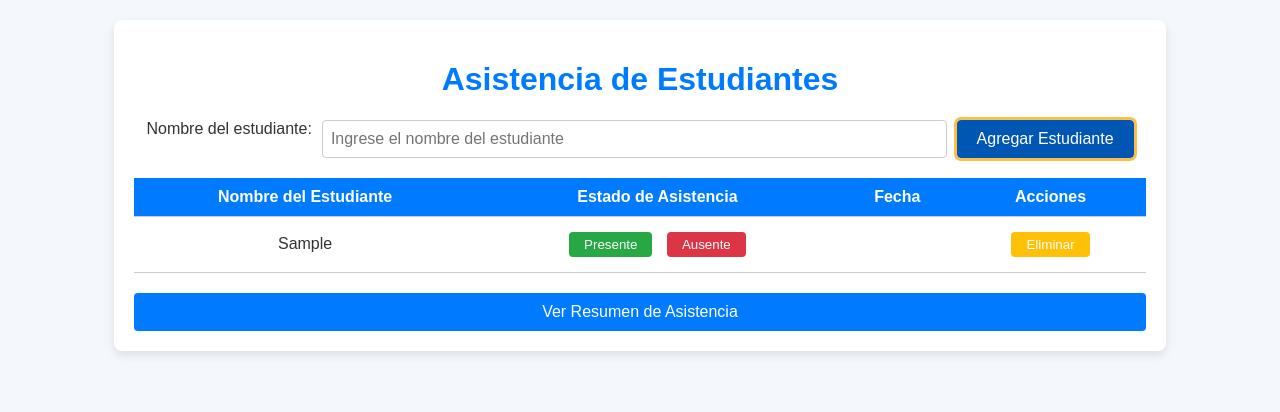
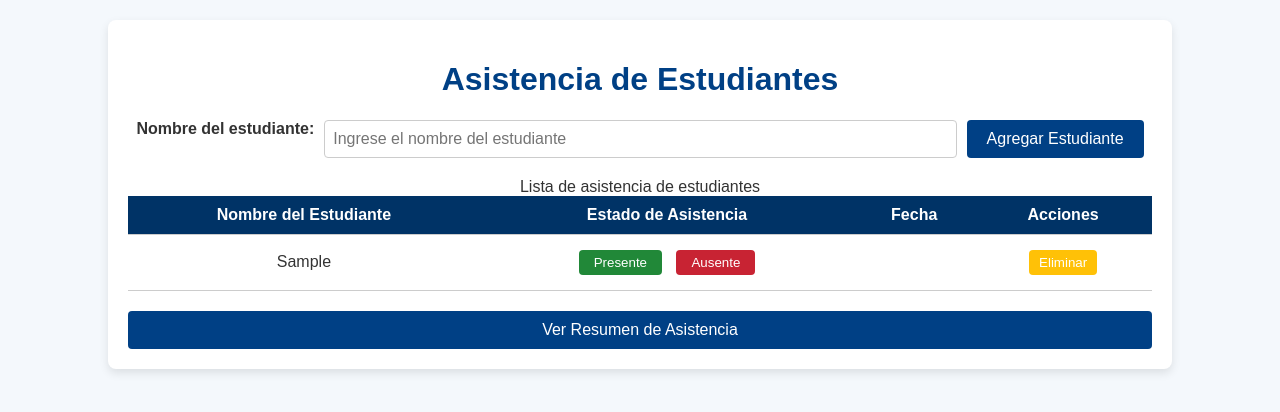
Before and after one commit to ALONDRAAH/asistencia-estudiantes, a plain HTML site: page index.html in a window 1280 px wide. Both pictures are taken after typing "Sample" into the empty fields and a click on the button "Agregar Estudiante". Drawn offline with Linux system fonts and the light colour scheme.

Commit message:
velidacion de errores wave en html y css

```diff
--- a/index.html
+++ b/index.html
@@ -21,13 +21,17 @@
           required
           aria-describedby="student-name-description"
         />
-        <button onclick="agregarEstudiante()" aria-label="Agregar estudiante">
-          Agregar Estudiante
-        </button>
+        <button onclick="agregarEstudiante()">Agregar Estudiante</button>
       </section>
 
       <section class="attendance-table">
-        <table id="attendance-list" role="table">
+        <table
+          id="attendance-list"
+          aria-labelledby="attendance-table-description"
+        >
+          <caption id="attendance-table-description">
+            Lista de asistencia de estudiantes
+          </caption>
           <thead>
             <tr>
               <th scope="col">Nombre del Estudiante</th>
@@ -41,9 +45,7 @@
       </section>
 
       <section class="summary">
-        <button onclick="verResumen()" aria-label="Ver resumen de asistencia">
-          Ver Resumen de Asistencia
-        </button>
+        <button onclick="verResumen()">Ver Resumen de Asistencia</button>
       </section>
     </div>
 
--- a/styles.css
+++ b/styles.css
@@ -2,6 +2,8 @@ body {
   font-family: Arial, sans-serif;
   background-color: #f4f8fc;
   color: #333;
+  margin: 0;
+  padding: 0;
 }
 
 .container {
@@ -15,7 +17,7 @@ body {
 
 header h1 {
   text-align: center;
-  color: #007bff;
+  color: #004085;
 }
 
 .add-student {
@@ -25,6 +27,8 @@ header h1 {
 }
 
 .add-student label {
+  font-size: 16px;
+  font-weight: bold;
   margin-right: 10px;
 }
 
@@ -39,7 +43,7 @@ header h1 {
 
 .add-student button {
   padding: 10px 20px;
-  background-color: #0056b3;
+  background-color: #004085;
   color: white;
   font-size: 16px;
   border: none;
@@ -48,11 +52,7 @@ header h1 {
 }
 
 .add-student button:hover {
-  background-color: #004085;
-}
-
-.add-student button:focus {
-  outline: 3px solid #ffbf47;
+  background-color: #003366;
 }
 
 .attendance-table table {
@@ -69,7 +69,7 @@ header h1 {
 }
 
 .attendance-table th {
-  background-color: #007bff;
+  background-color: #003366;
   color: white;
 }
 
@@ -82,29 +82,24 @@ header h1 {
 }
 
 .attendance-table td button.presente {
-  background-color: #28a745;
+  background-color: #218838;
   color: white;
 }
 
 .attendance-table td button.ausente {
-  background-color: #dc3545;
+  background-color: #c82333;
   color: white;
 }
 
-.attendance-table td button.eliminar {
-  background-color: #ffc107;
-  color: white;
-}
-
-.attendance-table td button:focus {
-  outline: 3px solid #ffbf47;
+.attendance-table td span {
+  font-weight: bold;
 }
 
 .summary button {
   display: block;
   width: 100%;
   padding: 10px;
-  background-color: #007bff;
+  background-color: #004085;
   color: white;
   font-size: 16px;
   border: none;
@@ -114,9 +109,16 @@ header h1 {
 }
 
 .summary button:hover {
-  background-color: #0056b3;
+  background-color: #003366;
 }
 
-.summary button:focus {
-  outline: 3px solid #ffbf47;
+.attendance-table td button.eliminar {
+  background-color: #ffc107;
+  color: white;
+  padding: 5px 10px;
+  border-radius: 4px;
 }
+
+.attendance-table td button.eliminar:hover {
+  background-color: #e0a800;
+}
```
